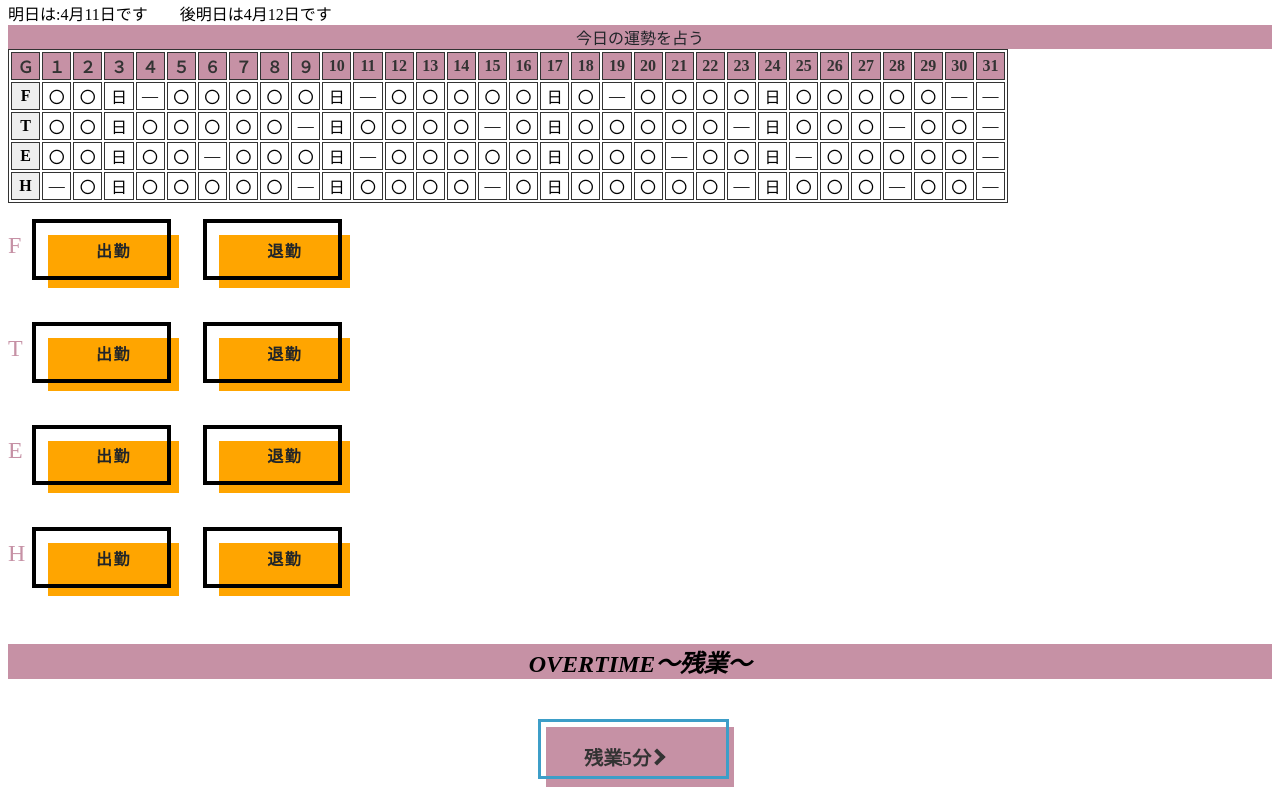
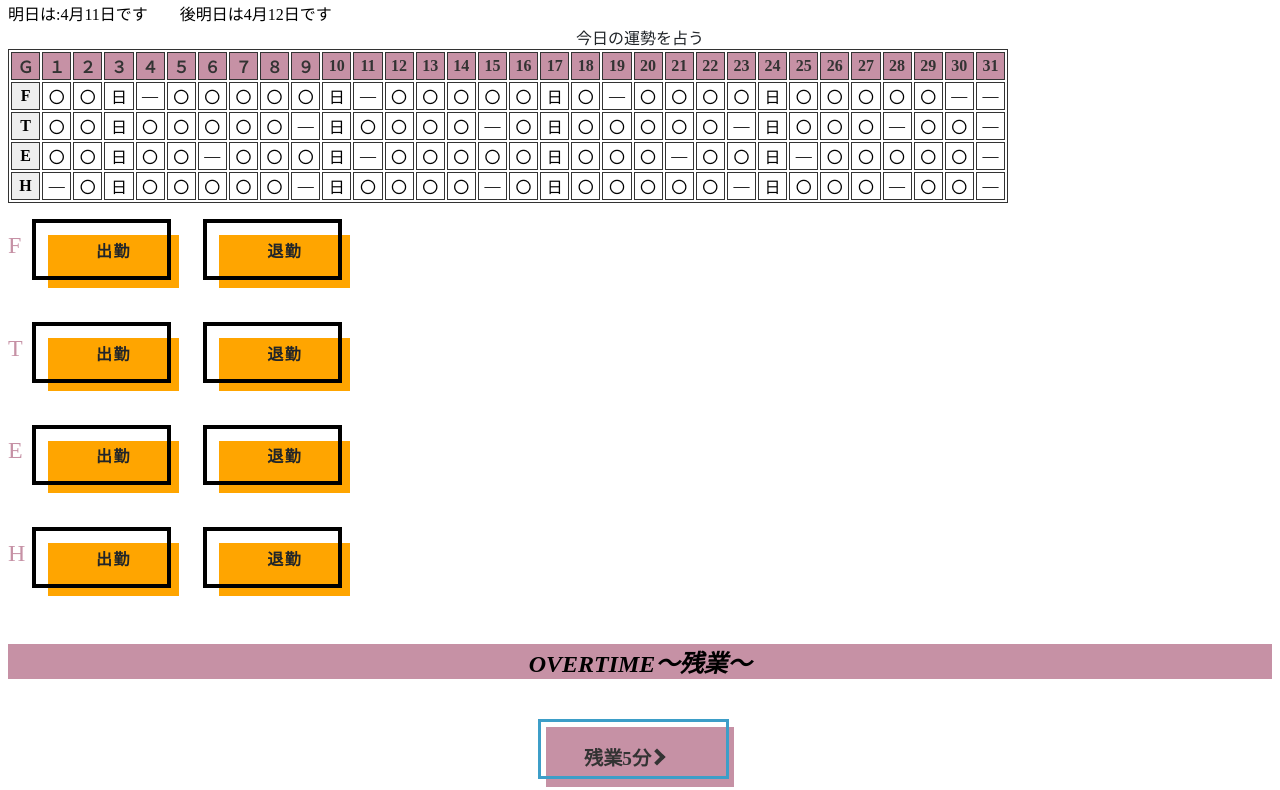
Before and after one commit to Webizcom/kintai, a plain HTML site: page index.html in a window 1280 px wide. Shown: the part 65-855 px from the top of the page. Drawn offline with nearby package versions, Linux system fonts and the light colour scheme; a web font is replaced by a local one.

Commit message:
Update style.css

```diff
--- a/style.css
+++ b/style.css
@@ -13,10 +13,6 @@ header {
 h3 {
     margin: 0.3rem 0 0 0;
     padding-left: 1rem;
-}
-
-.fortune {
-    background-color: #C691A5;
 }
 
 .fortune , a{
```
